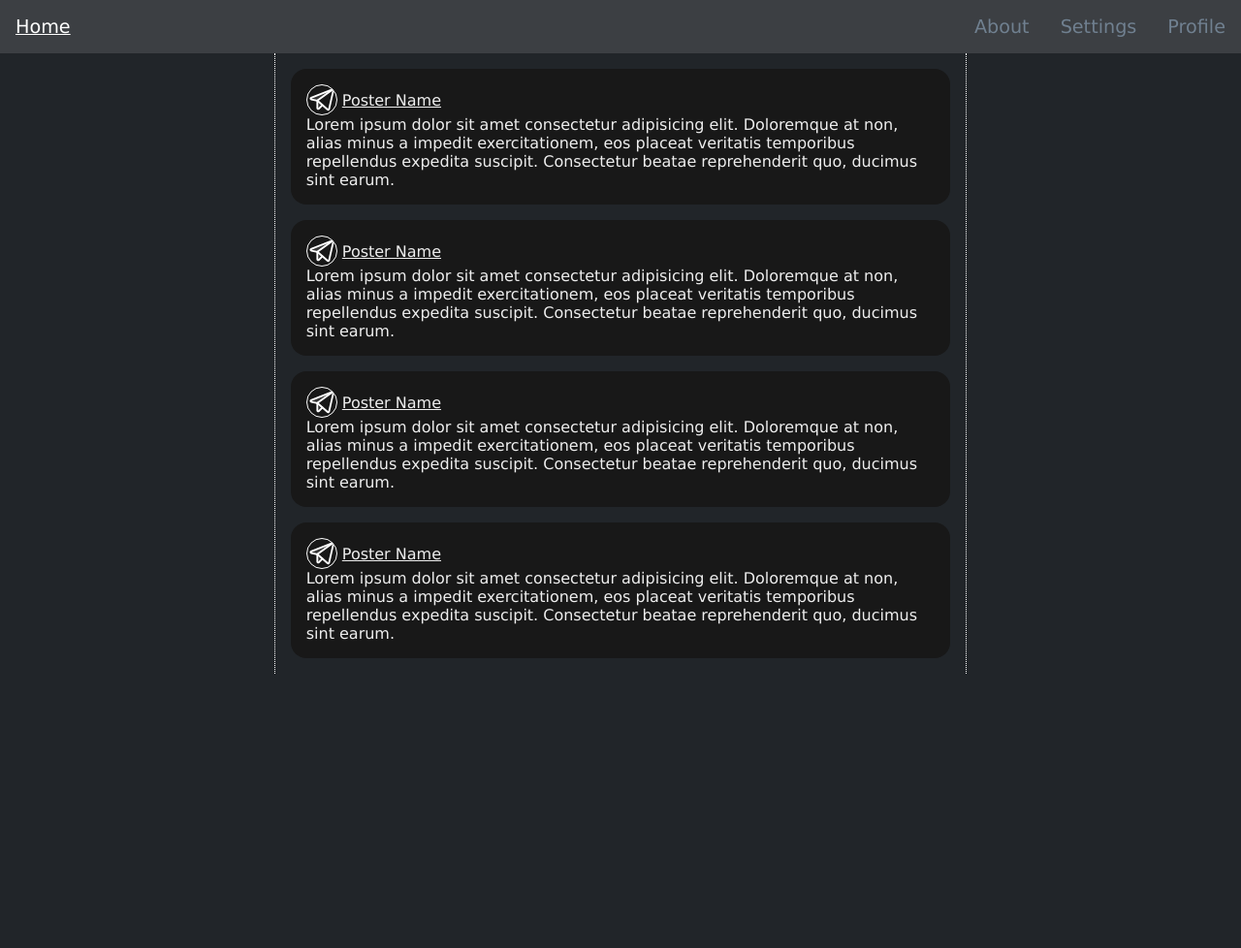
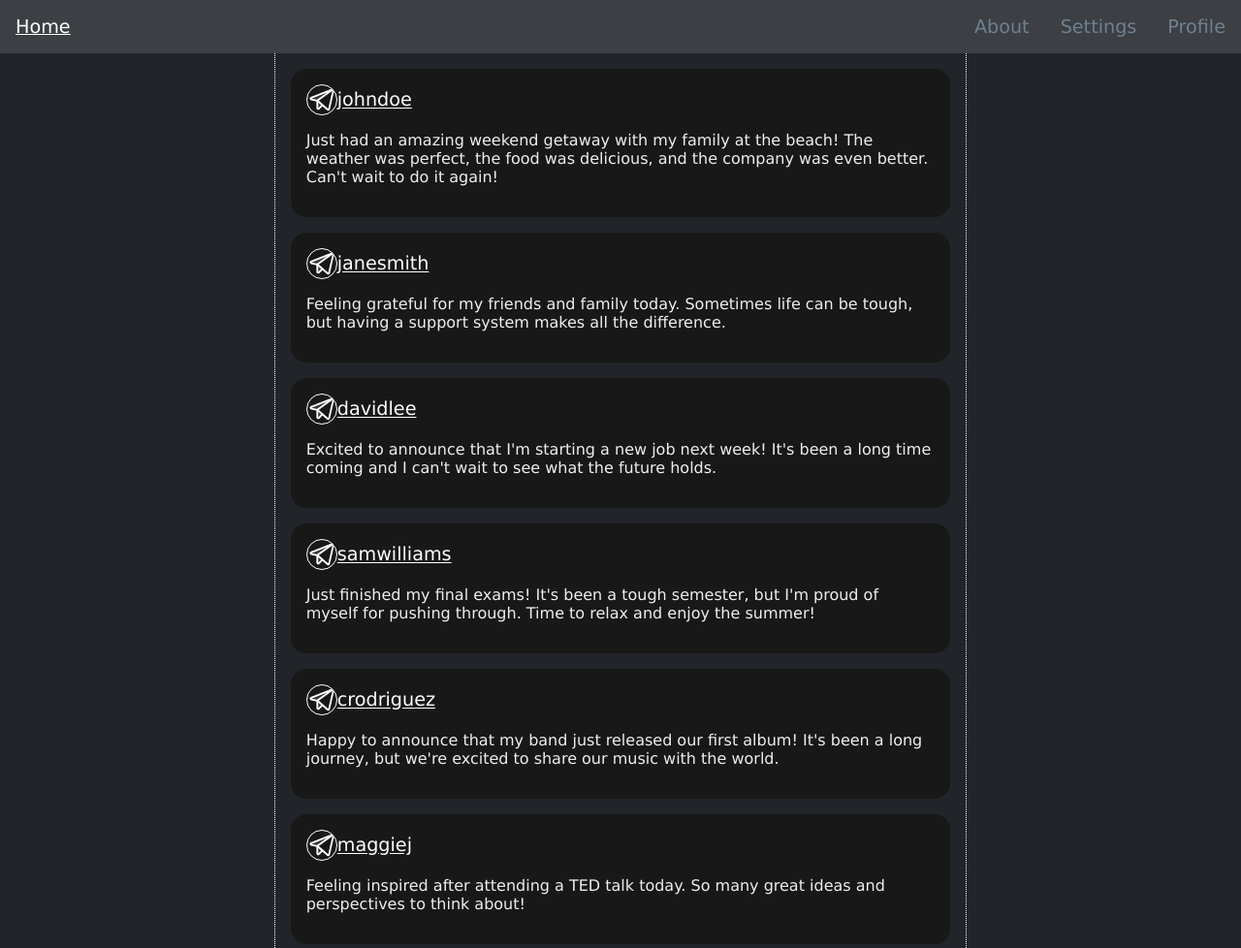
Before and after one commit to Ryanlie/ryanlie.github.io, a website: page page/home.html in a window 1280 px wide. Shown: the top 978 px of the page at 97% size. Before the commit the page ends 800 px from the top, so only its background shows below. Drawn offline with Linux system fonts and the light colour scheme; sample sign-in values are in the browser's storage.

Commit message:
Final version

```diff
--- a/package.json
+++ b/package.json
@@ -5,12 +5,12 @@
 	"main": "index.js",
 	"scripts": {
 		"test": "echo \"Error: no test specified\" && exit 1",
-		"start": "pnpm browser-sync --no-open --no-notify --no-ui --extensions html"
+		"serve": "pnpm browser-sync --server -f page/ --no-open --no-notify --no-ui --extensions html"
 	},
 	"keywords": [],
 	"author": "",
 	"license": "ISC",
-	"dependencies": {
+	"devDependencies": {
 		"browser-sync": "^2.28.1",
 		"concurrently": "^7.6.0",
 		"sass": "^1.58.3"
--- a/page/home.html
+++ b/page/home.html
@@ -32,55 +32,26 @@
     <a href="about.html" class="right">About</a>
   </nav>
 
-  <div class="content">
-    <div class="post">
-      <div class="poster">
-        <img src="img/plane_w.svg" width="30px" height="30px">
-        <span>Poster Name</span>
-      </div>
-      <div class="card-content">
-        Lorem ipsum dolor sit amet consectetur adipisicing elit. Doloremque at non, alias minus a impedit
-        exercitationem, eos placeat veritatis temporibus repellendus expedita suscipit. Consectetur beatae reprehenderit
-        quo, ducimus sint earum.
-      </div>
-    </div>
+  <div id="content">
+    <!-- Populated using jQuery from "post-data.json" -->
+  </div>
 
-    <div class="post">
-      <div class="poster">
-        <img src="img/plane_w.svg" width="30px" height="30px">
-        <span>Poster Name</span>
-      </div>
-      <div class="card-content">
-        Lorem ipsum dolor sit amet consectetur adipisicing elit. Doloremque at non, alias minus a impedit
-        exercitationem, eos placeat veritatis temporibus repellendus expedita suscipit. Consectetur beatae reprehenderit
-        quo, ducimus sint earum.
-      </div>
-    </div>
-
-    <div class="post">
-      <div class="poster">
-        <img src="img/plane_w.svg" width="30px" height="30px">
-        <span>Poster Name</span>
-      </div>
-      <div class="card-content">
-        Lorem ipsum dolor sit amet consectetur adipisicing elit. Doloremque at non, alias minus a impedit
-        exercitationem, eos placeat veritatis temporibus repellendus expedita suscipit. Consectetur beatae reprehenderit
-        quo, ducimus sint earum.
-      </div>
-    </div>
-
-    <div class="post">
-      <div class="poster">
-        <img src="img/plane_w.svg" width="30px" height="30px">
-        <span>Poster Name</span>
-      </div>
-      <div class="card-content">
-        Lorem ipsum dolor sit amet consectetur adipisicing elit. Doloremque at non, alias minus a impedit
-        exercitationem, eos placeat veritatis temporibus repellendus expedita suscipit. Consectetur beatae reprehenderit
-        quo, ducimus sint earum.
-      </div>
-    </div>
-  </div>
+  <script>
+    $(document).ready(() => {
+      $.getJSON('post-data.json', (data) => {
+        $.each(data, (index, post) => {
+          var postHtml = '<div class="post">';
+          postHtml += '<div class="poster-info">';
+          postHtml += '<img src="img/plane_w.svg" width="30px" height="30px" />';
+          postHtml += '<span><a href="user.html?user=' + post.username + '">' + post.username + '</a></span>';
+          postHtml += '</div>';
+          postHtml += '<p class="post-content">' + post.content + '</p>';
+          postHtml += '</div>';
+          $('#content').append(postHtml);
+        });
+      });
+    })
+  </script>
 </body>
 
 </html>
--- /dev/null
+++ b/page/post-data.json
@@ -0,0 +1,26 @@
+[
+	{
+		"username": "johndoe",
+		"content": "Just had an amazing weekend getaway with my family at the beach! The weather was perfect, the food was delicious, and the company was even better. Can't wait to do it again!"
+	},
+	{
+		"username": "janesmith",
+		"content": "Feeling grateful for my friends and family today. Sometimes life can be tough, but having a support system makes all the difference."
+	},
+	{
+		"username": "davidlee",
+		"content": "Excited to announce that I'm starting a new job next week! It's been a long time coming and I can't wait to see what the future holds."
+	},
+	{
+		"username": "samwilliams",
+		"content": "Just finished my final exams! It's been a tough semester, but I'm proud of myself for pushing through. Time to relax and enjoy the summer!"
+	},
+	{
+		"username": "crodriguez",
+		"content": "Happy to announce that my band just released our first album! It's been a long journey, but we're excited to share our music with the world."
+	},
+	{
+		"username": "maggiej",
+		"content": "Feeling inspired after attending a TED talk today. So many great ideas and perspectives to think about!"
+	}
+]
--- a/page/style.scss
+++ b/page/style.scss
@@ -37,9 +37,13 @@ a {
 	}
 }
 
-.
+.infobox {
+	.poster span {
+		font-size: 150%;
+	}
+}
 
-.content {
+#content {
 	margin: auto;
 	width: 70ch;
 	overflow-y: scroll;
@@ -54,14 +58,15 @@ a {
 	overflow: wrap;
 }
 
-.poster {
+.poster-info {
 	img {
 		vertical-align: middle;
 		border-radius: 50%;
 		border: 1px white solid;
 	}
 
-	span {
+	span a{
+		// color: #ffffff;
 		vertical-align: middle;
 		text-decoration: underline;
 	}
```
Also changed, not shown: page/about.html (+1 -1 lines), page/profile.html (+1 -1 lines), page/settings.html (+1 -1 lines), page/user.html (added, +81 -0 lines), page/user/ryanlie/index.html (deleted, +0 -94 lines), page/style.css, pnpm-lock.yaml.
